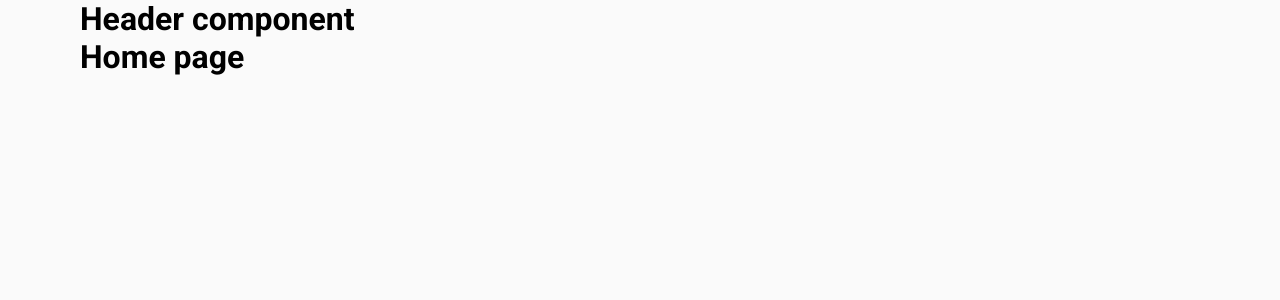
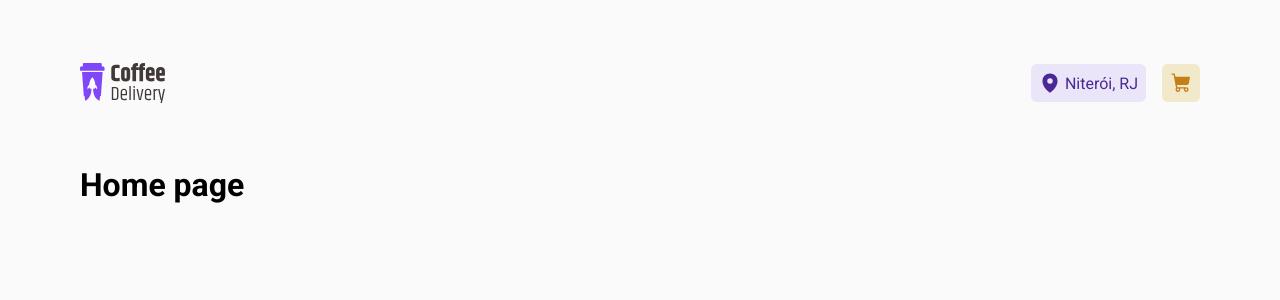
Before and after one commit to ngustavo80/coffee-shop, a React (Vite) app: page / in a window 1280 px wide. Shown: the top 300 px of the page. Built offline with nearby package versions, Linux system fonts and the light colour scheme.

Commit message:
Header style

```diff
--- a/package.json
+++ b/package.json
@@ -10,6 +10,7 @@
     "preview": "vite preview"
   },
   "dependencies": {
+    "@phosphor-icons/react": "^2.0.15",
     "react": "^18.2.0",
     "react-dom": "^18.2.0",
     "react-router-dom": "^6.21.1",
--- a/src/components/Header/index.tsx
+++ b/src/components/Header/index.tsx
@@ -1,5 +1,23 @@
+import { MapPin, ShoppingCart } from '@phosphor-icons/react'
+
+import coffeeDeliveryLogo from '../../assets/coffeeLogo.svg'
+import { HeaderContainer } from './styles'
+
 export function Header() {
   return (
-    <h1>Header component</h1>
+
+    <HeaderContainer>
+      <img src={coffeeDeliveryLogo} alt="" />
+
+      <div>
+        <div className='location'>
+          <MapPin size={22} weight='fill' />
+          <span>Niterói, RJ</span>
+        </div>
+        <div className='cart'>
+          <ShoppingCart size={22} weight='fill' />
+        </div>
+      </div>
+    </HeaderContainer>
   )
 }
--- a/src/components/Header/styles.ts
+++ b/src/components/Header/styles.ts
@@ -0,0 +1,41 @@
+import styled from "styled-components";
+
+export const HeaderContainer = styled.div`
+  display: flex;
+  justify-content: space-between;
+  align-items: center;
+
+  div {
+    display: flex;
+    flex-direction: row;
+    align-items: center;
+    gap: 1rem;
+
+    margin: 2rem 0 2rem 0;
+
+    .location {
+      display: flex;
+      align-items: center;
+      gap: 4px;
+
+      padding: 0.5rem;
+
+      background: ${props => props.theme['purple-100']};
+      border-radius: 6px;
+
+      color: ${props => props.theme['purple-800']};
+
+      span {
+        font-size: 0.875;
+      }
+    }
+
+    .cart {
+      background: ${props => props.theme['yellow-100']};
+      padding: 0.5rem;
+      border-radius: 6px;
+
+      color: ${props => props.theme['yellow-800']};
+    }
+  }
+`
```
Also changed, not shown: src/assets/coffeeLogo.svg (added), 1 other file (tests, documents, lock files or other folders).
